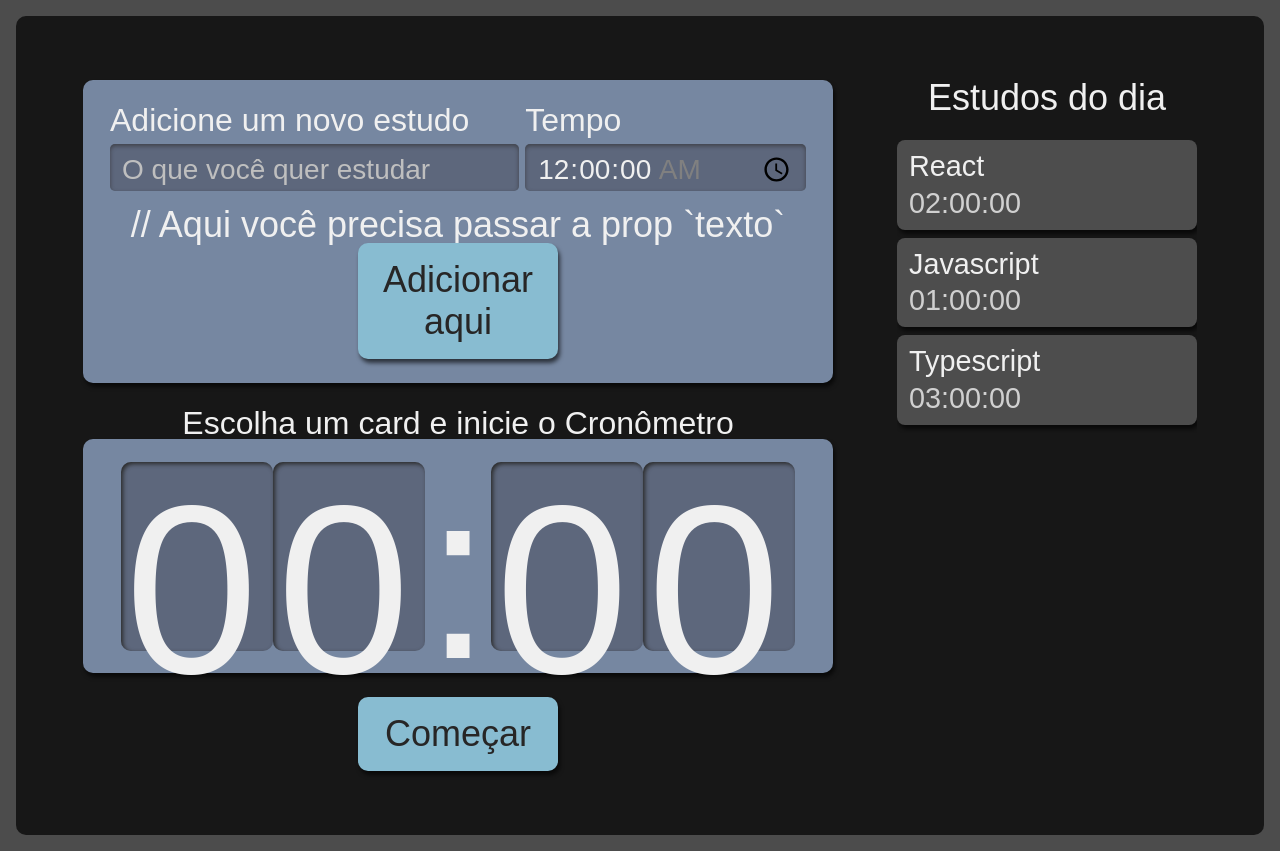
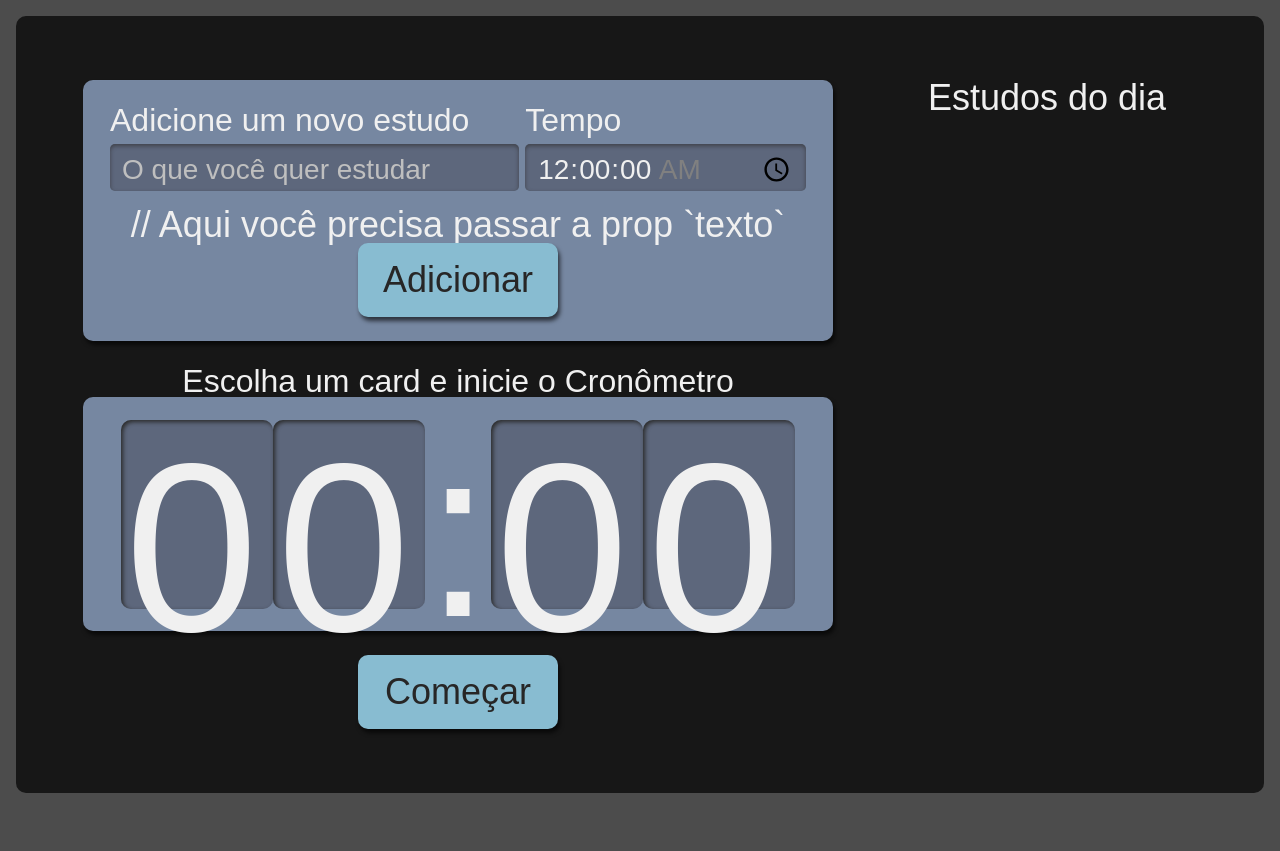
Before and after one commit to GersonAparecidoLima/React-modernizando, a React (Create React App) app: page / in a window 1280 px wide. After the commit the page ends 809 px from the top, so only its background shows below. Built offline with nearby package versions, Linux system fonts and the light colour scheme.

Commit message:
Adicionando uma tarefa

```diff
--- a/src/components/Botao/index.tsx
+++ b/src/components/Botao/index.tsx
@@ -1,18 +1,15 @@
-import React, { ReactNode } from 'react';
+import React from 'react';
 import style from './Botao.module.scss';
 
-
-interface BotaoProps {
-  texto: string;
-  children?: ReactNode; // Defina children aqui
-}
-
-class Botao extends React.Component<BotaoProps> {
+class Botao extends React.Component<{
+  type?: "button" | "submit" | "reset" | undefined;
+  children?: React.ReactNode;  // Adicionando children explicitamente
+}> {
   render() {
+    const { type = "button" } = this.props;
     return (
-        <button className={style.botao}>
-
-        {this.props.children} {/* Agora 'children' está definido corretamente */}
+      <button type={type} className={style.botao}>
+        {this.props.children}
       </button>
     );
   }
--- a/src/components/Cronometro/index.tsx
+++ b/src/components/Cronometro/index.tsx
@@ -9,7 +9,7 @@ export default function Cronometro() {
       <div className={style.relogioWrapper}>
         <Relogio />
       </div>
-    <Botao texto="Começar!">
+      <Botao >
       Começar
     </Botao>
     </div>
--- a/src/components/Formulario/index.tsx
+++ b/src/components/Formulario/index.tsx
@@ -1,18 +1,31 @@
 import React from 'react';
 import Botao from '../Botao';
 import style from './Formulario.module.scss';
+import { ITarefa } from '../../types/tarefa';
 
-class Formulario extends React.Component {
+class Formulario extends React.Component<{
+  setTarefas: React.Dispatch<React.SetStateAction<ITarefa[]>>
+}>  {
 
   state = {
     tarefa: "",
     tempo: "00:00"
   }
 
+/*
+
+adicionarTarefas(React.FormEvent<HTMLFormElement>) {
+    evento.preventDefault();
+    this.props.setTarefas(tarefasAntigas => [...tarefasAntigas, {... this.state }
+}
+
+*/
+
+
   adicionarTarefa(evento: React.FormEvent<HTMLFormElement>) {
-  evento.preventDefault();
-  console.log('state: ', this.state);
-}
+      evento.preventDefault();
+      this.props.setTarefas(tarefasAntigas => [...tarefasAntigas, {... this.state }])
+  }
 
   render() {
     return (
@@ -63,8 +76,8 @@ class Formulario extends React.Component {
           />
         </div>
         // Aqui você precisa passar a prop `texto`
-        <Botao texto="Adicionar">
-          Adicionar aqui
+        <Botao type="submit">
+          Adicionar
         </Botao>
 
       </form>
--- a/src/components/Lista/index.tsx
+++ b/src/components/Lista/index.tsx
@@ -1,25 +1,14 @@
-import React, { useState } from 'react';
+import { ITarefa } from '../../types/tarefa';
 import Item from './Item';
 import style from './Lista.module.scss';
 
-function Lista() {
-  const [tarefas, setTarefas] = useState([{
-    tarefa: 'React',
-    tempo: '02:00:00'
-  }, {
-    tarefa: 'Javascript',
-    tempo: '01:00:00'
-  }, {
-    tarefa: "Typescript",
-    tempo: "03:00:00"
-  }]);
+
+
+function Lista({ tarefas }: { tarefas: ITarefa[]}) {
 
   return (
     <aside className={style.listaTarefas}>
-      <h2 onClick={() => {
-          console.log("h2 clicado: ", tarefas);
-          setTarefas([...tarefas, { tarefa: "Estudar estado", tempo: "05:00:00" }]);
-      }}>
+      <h2>
         Estudos do dia
       </h2>
       <ul>
--- a/src/pages/App.tsx
+++ b/src/pages/App.tsx
@@ -1,14 +1,20 @@
-import React from 'react';
+import React, { useState } from 'react';
 import Cronometro from '../components/Cronometro';
 import Formulario from '../components/Formulario';
 import Lista from '../components/Lista';
 import style from './App.module.scss';
+import { ITarefa } from '../types/tarefa';
 
 function App() {
+
+ // const [tarefas, setTarefas] = useState([]);
+ const [tarefas, setTarefas] = useState<ITarefa[]>([]);
+
+
   return (
     <div className={style.AppStyle}>
-      <Formulario />
-      <Lista />
+      <Formulario setTarefas={setTarefas} />
+      <Lista tarefas={tarefas}/>
       <Cronometro />
     </div>
   );
--- /dev/null
+++ b/src/types/tarefa.ts
@@ -0,0 +1,4 @@
+export interface ITarefa {
+    tarefa: string,
+    tempo: string
+  }
```
